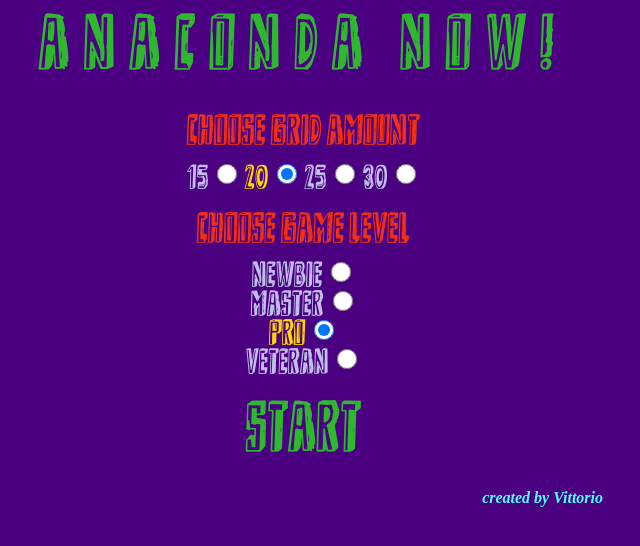
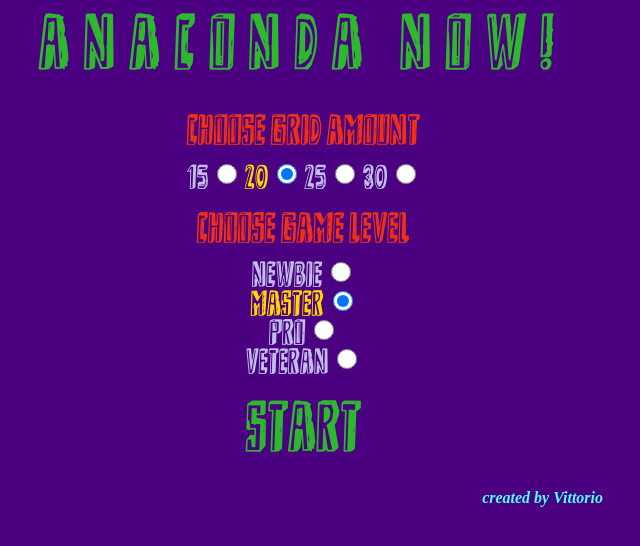
Before and after one commit to VictorsGarden/snake-game, a plain HTML site: page index.html in a window 1280 px wide. Shown: the whole page, without its empty margins (337-977 px from the left). Drawn offline with Linux system fonts and the light colour scheme.

Commit message:
change default
change values for default speed

```diff
--- a/index.html
+++ b/index.html
@@ -34,11 +34,11 @@
             <label class="newbie" name="gameLevel">NEWBIE</label>
             <input class="newbie" type="radio" name="gameLevel" value="200"><br/>
 
-            <label class="master" name="gameLevel">MASTER</label>
-            <input class="master" type="radio" name="gameLevel" value="140"><br/>
+            <label class="master active" name="gameLevel">MASTER</label>
+            <input class="master" type="radio" name="gameLevel" value="140" checked="checked"><br/>
 
-            <label class="pro active" name="gameLevel">PRO</label>
-            <input class="pro" type="radio" name="gameLevel" value="100" checked="checked"><br/>
+            <label class="pro" name="gameLevel">PRO</label>
+            <input class="pro" type="radio" name="gameLevel" value="100"><br/>
 
             <label class="veteran" name="gameLevel">VETERAN</label>
             <input class="veteran" type="radio" name="gameLevel" value="60">
```
